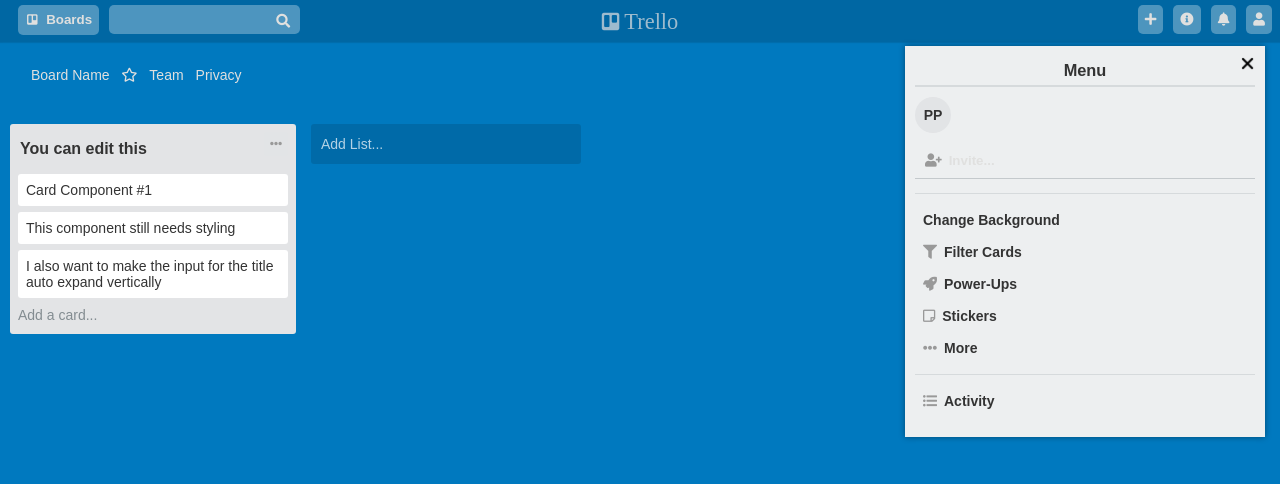
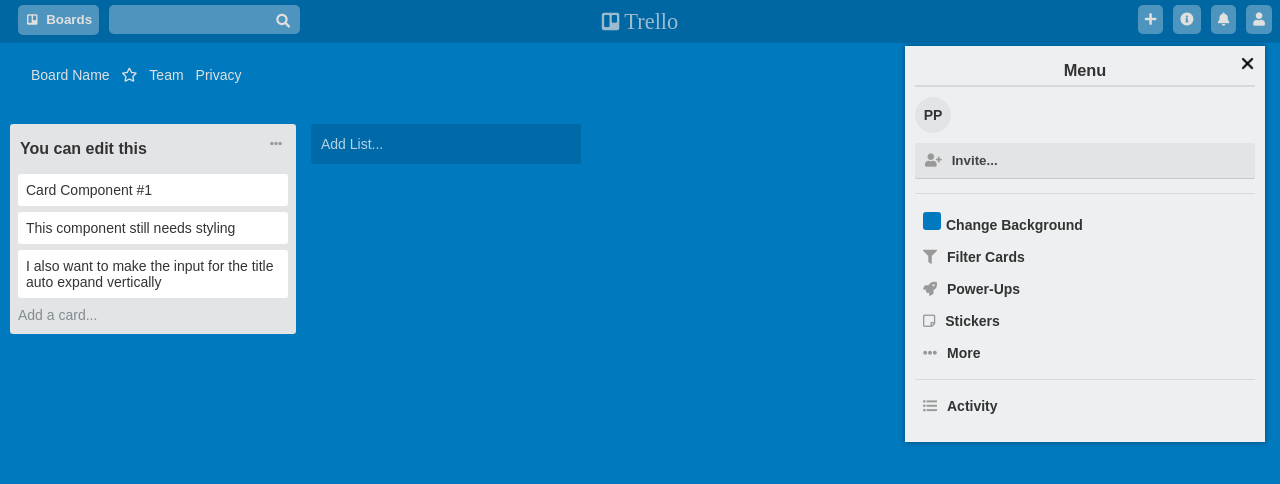
Before and after one commit to chingu-voyage4/Geckos-Team-13, a React (Create React App) app: page / in a window 1280 px wide. Both pictures are taken after a click on the button "... Show Menu". Shown: the top 484 px of the page. Built offline with nearby package versions, Linux system fonts and the light colour scheme.

Commit message:
Clicking on Change Background link will now bring up non-functional background color submenu

```diff
--- a/src/components/BoardMenu.js
+++ b/src/components/BoardMenu.js
@@ -1,15 +1,33 @@
 import React from "react";
 import "./boardmenu.css";
+import ColorMenu from "./ColorMenu.js";
 
 class BoardMenu extends React.Component {
     constructor(props) {
         super(props);
+        this.state = { menu: "main",
+                       menuTitle: "Menu"};
+        this.showSubmenu = this.showSubmenu.bind(this);
+        this.showMainMenu = this.showMainMenu.bind(this);
+    }
+
+    showMainMenu(e) {
+        e.preventDefault();
+        this.setState({menu: "main", menuTitle: "Menu"});
+    }
+
+    showSubmenu(e) {
+        e.preventDefault();
+        if (e.target.className === "change-background") {
+            this.setState({menu: "colorMenu", menuTitle: "Colors"});
+        }
     }
 
     render() {
+        if (this.state.menu === "main") {
         return (
             <div className="board-menu">
-                <div className="board-menu-title"><h3>Menu</h3><span className="close" onClick={this.props.toggleBoardMenu}>
+                <div className="board-menu-title"><h3>{this.state.menuTitle}</h3><span className="close" onClick={this.props.toggleBoardMenu}>
                 <img src="../close-round.png" alt="close" />
                 </span></div>
                 <div className = "board-members">
@@ -17,7 +35,7 @@ class BoardMenu extends React.Component {
                     <button className="invite"><i className="fas fa-user-plus"></i>Invite...</button>
                 </div>
                 <div className = "board-options">
-                    <li>Change Background</li>
+                    <li className = "change-background" onClick={this.showSubmenu}><span className = "current-color"></span>Change Background</li>
                     <li><i className="fas fa-filter"></i>Filter Cards</li>
                     <li><i className="fas fa-rocket"></i>Power-Ups</li>
                     <li><i className="far fa-sticky-note"></i>Stickers</li>
@@ -28,6 +46,18 @@ class BoardMenu extends React.Component {
                 </div>
             </div>
         );
+    } else {
+        return (
+            <div className = "board-menu">
+                <div className="board-menu-title"><span className="back"
+                    onClick={this.showMainMenu}>
+                    <i className="fas fa-arrow-left"></i></span><h3>{this.state.menuTitle}</h3><span className="close" onClick={this.props.toggleBoardMenu}>
+                    <img src="../close-round.png" alt="close" /></span>
+                </div>
+                { this.state.menu === "colorMenu" && <ColorMenu /> }
+                </div>
+        );
+    }
     }
 }
 
--- /dev/null
+++ b/src/components/ColorMenu.js
@@ -0,0 +1,20 @@
+import React from "react";
+
+class ColorMenu extends React.Component {
+    constructor(props) {
+        super(props);
+    }
+
+    render() {
+        return (
+            <div className = "menu-body">
+            <button className = "color-button blue"></button>
+            <button className = "color-button orange"></button>
+            <button className = "color-button green"></button>
+            <button className = "color-button red"></button>
+            </div>
+        );
+    }
+}
+
+export default ColorMenu;
--- a/src/components/boardmenu.css
+++ b/src/components/boardmenu.css
@@ -37,8 +37,10 @@
     margin: 10px 0;
     display: block;
 }
-.invite {
+.board-members .invite {
+    color: #444;
     border-style: none;
+    border-radius: 2px;
     background-color: #e2e4e6;
     display: block;
     width: 100%;
@@ -49,9 +51,14 @@
     cursor: pointer;
 }
 
+.board-members .invite:hover {
+    background-color: #cdd2d4;
+    color: #4c4c4c;
+}
+
 .board-menu i {
     color: #999;
-    margin-right: 7px;
+    margin-right: 10px;
 }
 
 .board-menu-title h3 {
@@ -68,6 +75,14 @@
     padding: 10px 0;
 }
 
+.current-color {
+    width: 18px;
+    height: 18px;
+    border-radius: 3px;
+    background-color: #0079BF;
+    display: inline-block;
+    margin-right: 5px;
+}
 .board-activity {
     padding: 10px 0;
 }
@@ -84,3 +99,32 @@
     background-color: #d6dadc;
     border-radius: 3px;
 }
+
+.menu-body {
+    margin: 10px 5px;
+    text-align: center;
+}
+
+.menu-body .color-button {
+    width: 45%;
+    height: 112px;
+    border-radius: 10px;
+    margin: 5px;
+    display: inline-block;
+}
+
+.menu-body .blue {
+    background-color: #0079BF;
+}
+
+.menu-body .orange {
+    background-color: #D29034;
+}
+
+.menu-body .green {
+    background-color: #519839;
+}
+
+.menu-body .red {
+    background-color: #B04632;
+}
```
